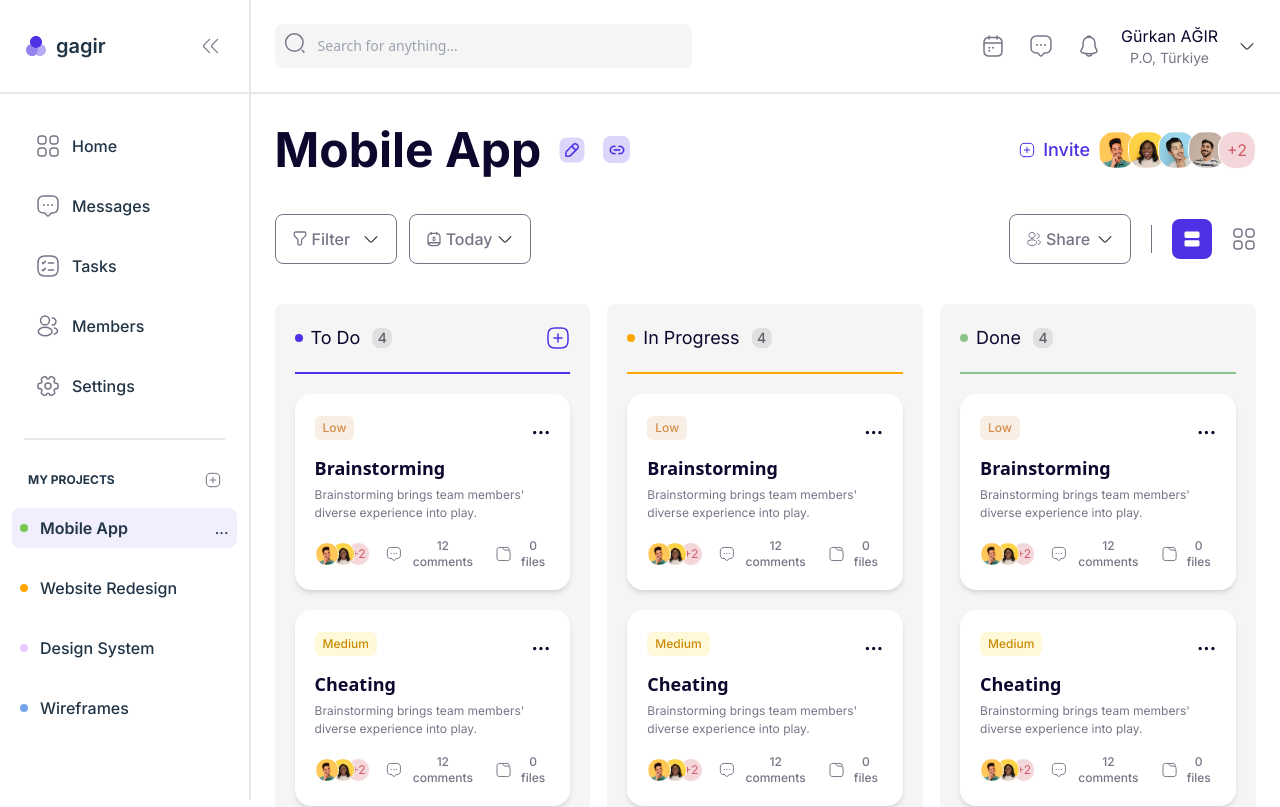
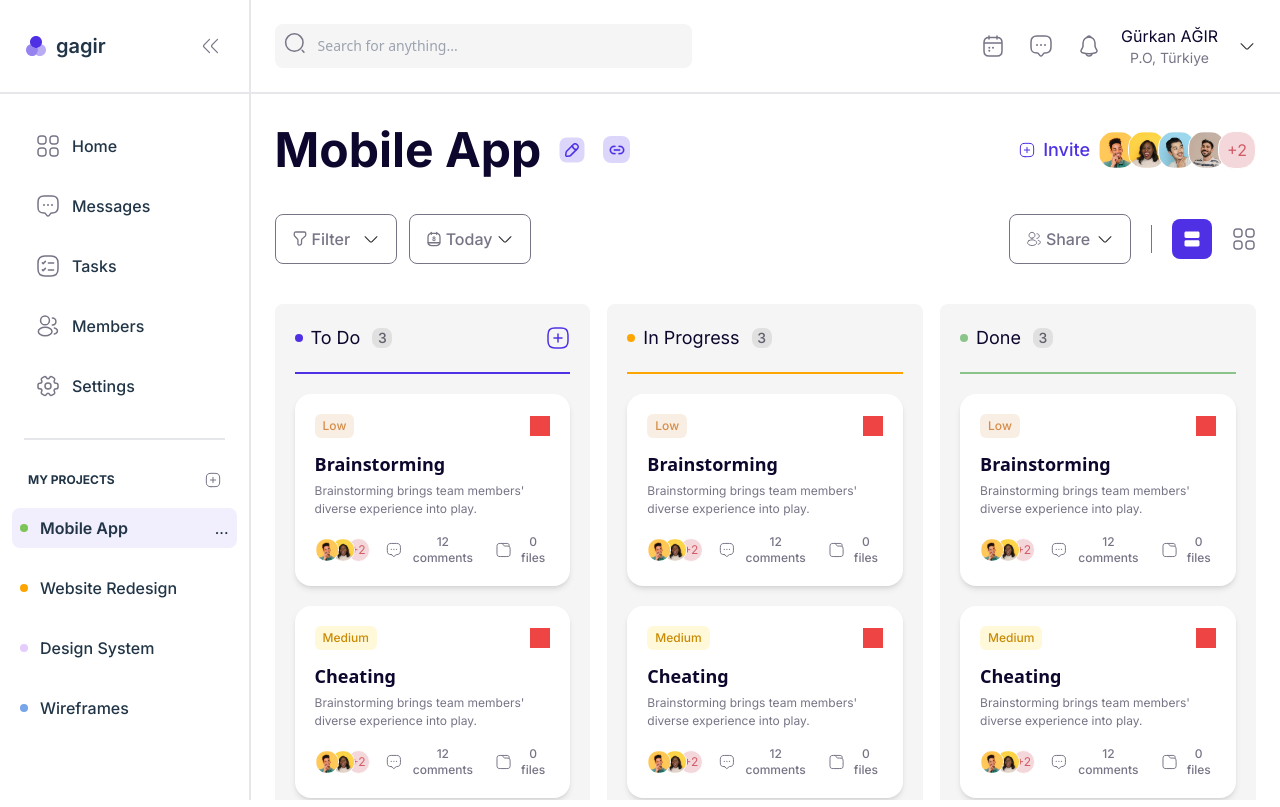
Before and after one commit to ByTengaii/kanbanFront, a React (Vite) app: page / in a window 1280 px wide. Shown: the top 807 px of the page. Built offline with nearby package versions, Linux system fonts and the light colour scheme.

Commit message:
Error: updated list after deletion

```diff
--- a/package.json
+++ b/package.json
@@ -15,6 +15,7 @@
     "react": "^18.3.1",
     "react-beautiful-dnd": "^11.0.2",
     "react-dom": "^18.3.1",
+    "react-modal": "^3.16.1",
     "react-router-dom": "^6.26.0"
   },
   "devDependencies": {
--- a/src/components/kanvan/KanvanCard.tsx
+++ b/src/components/kanvan/KanvanCard.tsx
@@ -1,10 +1,12 @@
 import React from 'react';
 import { ShowAppointersComponent } from '../';
 import { fileFolderIcon, messageIcon } from '../../assets';
+import { KanvanBoard, MockupData } from '../../models/KanvanBoardModels';
+import { observer } from 'mobx-react-lite';
+import { action } from 'mobx';
 interface TaskCardProps {
-    title: string;
-    description: string;
-    priority: 'Low' | 'Medium' | 'High';
+    data: MockupData;
+    KanvanBoard: KanvanBoard;
 }
 
 
@@ -75,10 +77,14 @@ const InfoItem = ({ icon, text }: { icon: any, text: string }) => {
     );
 }
 const KanvanCard: React.FC<TaskCardProps> = ({
-    title,
-    description,
-    priority
+    data,
+    KanvanBoard
 }) => {
+    const { id, title, description, priority } = data;
+    const handleRemoveItem = () => {
+        console.log('Remove Item:', id);
+        KanvanBoard.removeItem(id);
+    };
     return (
         <div id='container'
             className='
@@ -94,7 +100,12 @@ const KanvanCard: React.FC<TaskCardProps> = ({
             <div id='top'
                 className='flex  items-center justify-between'>
                 {PriorityBrand(priority)}
-                <p className='text-text-active text-lg font-extrabold'>...</p>
+                <div className=' w-5 h-5 bg-red-500 cursor-point '
+                onClick={(e) => {
+                    e.preventDefault();
+                    handleRemoveItem();
+                }}>
+                </div>
             </div>
             <div id='Content'
                 className='flex flex-col gap-y-2 text-left'>
@@ -115,4 +126,4 @@ const KanvanCard: React.FC<TaskCardProps> = ({
     )
 }
 
-export default KanvanCard;
+export default observer(KanvanCard);
--- a/src/components/kanvan/KanvanColumn.tsx
+++ b/src/components/kanvan/KanvanColumn.tsx
@@ -1,13 +1,16 @@
 import React from 'react';
 import { addSquareIcon } from '../../assets';
+import { observer } from 'mobx-react-lite';
 
 
 interface KanvanColumnProps {
     title: 'To Do' | 'In Progress' | 'Done';
+    cardNumber: number;
     children?: React.ReactNode;
 }
 const KanvanColumn: React.FC<KanvanColumnProps> = ({
     title,
+    cardNumber,
     children
 }) => {
     const theme = title === 'To Do' ? '#5030E5' : title === 'In Progress' ? '#FFA500' : '#8BC48A';
@@ -55,7 +58,7 @@ const KanvanColumn: React.FC<KanvanColumnProps> = ({
                 h-5
                 rounded-lg
                 ml-3'>
-                    4
+                    {cardNumber}
                 </p>
                 {/** Add Square Icon For To Do */}
                 {title === 'To Do' && (
@@ -75,4 +78,4 @@ const KanvanColumn: React.FC<KanvanColumnProps> = ({
     );
 };
 
-export default KanvanColumn;
+export default observer(KanvanColumn);
--- a/src/models/KanvanBoardModels.ts
+++ b/src/models/KanvanBoardModels.ts
@@ -1,4 +1,4 @@
-import { makeObservable, observable, action } from "mobx";
+import { makeObservable, observable, action, computed } from "mobx";
 import { DropResult } from "react-beautiful-dnd";
 
 export type MockupData = {
@@ -9,28 +9,32 @@ export type MockupData = {
 }
 
 export class KanvanBoard {
-    todos= [] as MockupData[];
+    todos = [] as MockupData[];
     inProgress = [] as MockupData[];
     dones = [] as MockupData[];
+    isModalOpen = false;
 
-    constructor( mockupData: MockupData[], mockupData2: MockupData[], mockupData3: MockupData[]) {
-        this.todos = mockupData;
-        this.inProgress = mockupData2;
-        this.dones = mockupData3;
+    constructor(mockupData: MockupData[], mockupData2: MockupData[], mockupData3: MockupData[]) {
         makeObservable(this, {
             todos: observable,
             inProgress: observable,
+            isModalOpen: observable,
             dones: observable,
             moveItem: action,
             addTodo: action,
             addInProgress: action,
-            addDone: action
-        });
+            addDone: action,
+            removeItem: action,
+        })
+        this.todos = mockupData;
+        this.inProgress = mockupData2;
+        this.dones = mockupData3;
+
     }
 
     moveItem = (result: DropResult) => {
         if (!result.destination) return;
-        console.log('Kanvan Result:',result);
+        console.log('Kanvan Result:', result);
         const { source, destination } = result;
         const sourceColumn = this.getColumn(source.droppableId);
         const destinationColumn = this.getColumn(destination.droppableId);
@@ -38,7 +42,8 @@ export class KanvanBoard {
         destinationColumn!.splice(destination.index, 0, movedItem);
     };
 
-    getColumn = (columnId: string) => {
+    getColumn = (columnId: string) =>{
+        // Column values coming from the ProjectScreen.tsx
         switch (columnId) {
             case 'todo':
                 return this.todos;
@@ -49,7 +54,48 @@ export class KanvanBoard {
         }
     }
 
-    addTodo = (item:MockupData) => {
+    get getTodos () {
+        return this.todos;
+    }
+
+    get getInProgress () {
+        return this.inProgress;
+    }
+
+    get getDones () {
+        return this.dones;
+    }
+
+    get getIsModalOpen(){
+        return this.isModalOpen;
+    }
+
+    set setIsModalOpen (isOpen: boolean) {
+        this.isModalOpen = isOpen;
+    }
+
+    set setTodos (items: MockupData[]){
+        this.todos = items;
+    }
+
+    set setInProgress (items: MockupData[]){
+        this.inProgress = items;
+    }
+
+    set setDones (items: MockupData[]){
+        this.dones = items;
+    }
+
+    removeItem (id: number){
+        this.todos = this.todos.filter(item => item.id !== id);
+        this.inProgress = this.inProgress.filter(item => item.id !== id);
+        this.dones = this.dones.filter(item => item.id !== id);
+        console.log('Item deleted');
+
+    }
+
+
+    addTodo = (item: MockupData) => {
         this.todos.push(item);
         console.log(this.todos);
     }
@@ -62,29 +108,8 @@ export class KanvanBoard {
         this.dones.push(item);
     }
 
-    setTodos = (items: MockupData[]) => {
-        this.todos = items;
-    }
 
-    setInProgress = (items: MockupData[]) => {
-        this.inProgress = items;
-    }
 
-    setDones = (items: MockupData[]) => {
-        this.dones = items;
-    }
-
-    getTodos = () => {
-        return this.todos;
-    }
-
-    getInProgress = () => {
-        return this.inProgress;
-    }
-
-    getDones = () => {
-        return this.dones;
-    }
 
 }
 
--- a/src/screens/ProjectScreen.tsx
+++ b/src/screens/ProjectScreen.tsx
@@ -28,6 +28,7 @@ import {
 } from '../assets';
 
 import { MockupData, KanvanBoard } from '../models/KanvanBoardModels';
+import { observer } from 'mobx-react-lite';
 
 
 
@@ -94,106 +95,8 @@ const mockupData3 = [
     }
 ] as MockupData[];
 
-const Kanvan = new KanvanBoard(mockupData, mockupData2, mockupData3);
-
 const ProjectScreen: React.FC<any> = () => {
-    /*const [todoSection, setTodoSection] = useState(mockupData);
-    const [inProgressSection, setInProgressSection] = useState(mockupData2 as MockupData[]);
-    const [doneSection, setDoneSection] = useState(mockupData3 as MockupData[]);
-
-    const handleOnDragEnd = (result: DropResult) => {
-        console.log(result);
-        if (!result.destination) return;
-        // If the item is dropped in the same column
-        if (result.destination.droppableId === result.source.droppableId) {
-            switch (result.destination.droppableId) {
-                case 'todo': {
-                    const items = Array.from(todoSection);
-                    const [reorderedItem] = items.splice(result.source.index, 1);
-                    items.splice(result.destination.index, 0, reorderedItem);
-                    setTodoSection(items);
-                    break;
-                } case 'inprogress': {
-                    const items = Array.from(inProgressSection);
-                    const [reorderedItem] = items.splice(result.source.index, 1);
-                    items.splice(result.destination.index, 0, reorderedItem);
-                    setInProgressSection(items);
-                    break;
-                }
-                case 'done': {
-                    const items = Array.from(doneSection);
-                    const [reorderedItem] = items.splice(result.source.index, 1);
-                    items.splice(result.destination.index, 0, reorderedItem);
-                    setDoneSection(items);
-                    break;
-                }
-            }
-        } else {
-            // If the item is dropped in a different column
-            switch (result.source.droppableId) {
-                case 'todo': {
-                    const items = Array.from(todoSection);
-                    const [reorderedItem] = items.splice(result.source.index, 1);
-                    setTodoSection(items);
-                    switch (result.destination.droppableId) {
-                        case 'inprogress': {
-                            const items = Array.from(inProgressSection);
-                            items.splice(result.destination.index, 0, reorderedItem);
-                            setInProgressSection(items);
-                            break;
-                        }
-                        case 'done': {
-                            const items = Array.from(doneSection);
-                            items.splice(result.destination.index, 0, reorderedItem);
-                            setDoneSection(items);
-                            break;
-                        }
-                    }
-                    break;
-                }
-                case 'inprogress': {
-                    const items = Array.from(inProgressSection);
-                    const [reorderedItem] = items.splice(result.source.index, 1);
-                    setInProgressSection(items);
-                    switch (result.destination.droppableId) {
-                        case 'todo': {
-                            const items = Array.from(todoSection);
-                            items.splice(result.destination.index, 0, reorderedItem);
-                            setTodoSection(items);
-                            break;
-                        }
-                        case 'done': {
-                            const items = Array.from(doneSection);
-                            items.splice(result.destination.index, 0, reorderedItem);
-                            setDoneSection(items);
-                            break;
-                        }
-                    }
-                    break;
-                }
-                case 'done': {
-                    const items = Array.from(doneSection);
-                    const [reorderedItem] = items.splice(result.source.index, 1);
-                    setDoneSection(items);
-                    switch (result.destination.droppableId) {
-                        case 'todo': {
-                            const items = Array.from(todoSection);
-                            items.splice(result.destination.index, 0, reorderedItem);
-                            setTodoSection(items);
-                            break;
-                        }
-                        case 'inprogress': {
-                            const items = Array.from(inProgressSection);
-                            items.splice(result.destination.index, 0, reorderedItem);
-                            setInProgressSection(items);
-                            break;
-                        }
-                    }
-                    break;
-                }
-            }
-        }
-    }*/
+    const Kanvan = new  KanvanBoard(mockupData, mockupData2, mockupData3);
 
     return (
         <div id='container'
@@ -242,7 +145,7 @@ const ProjectScreen: React.FC<any> = () => {
             flex-col
             gap-y-10
             max-w-full
-            h-[calc(100vh-5.85rem)]'>
+            h-full'>
                 <div id='header-section'
                     className='flex flex-col gap-y-10'>
                     <div id='header-content'
@@ -326,7 +229,7 @@ const ProjectScreen: React.FC<any> = () => {
                     className='
                 flex
                 w-full
-                h-full
+                max-h-[calc(100vh-19rem)]
                 justify-between
                 '>
                     <DragDropContext onDragEnd={Kanvan.moveItem}>
@@ -335,9 +238,9 @@ const ProjectScreen: React.FC<any> = () => {
                                 <div
                                     ref={provided.innerRef}
                                     {...provided.droppableProps}
-                                    className='w-[calc(33.33%-0.7rem)] h-full overflow-y-auto'>
-                                    <KanvanColumn title='To Do'>
-                                        {Kanvan.getTodos().map((item, index) => {
+                                    className='w-[calc(33.33%-0.7rem)] h-full overflow-y-auto no-scrollbar'>
+                                    <KanvanColumn title='To Do' cardNumber={Kanvan.getTodos.length}>
+                                        {Kanvan.getTodos.map((item, index) => {
                                             return (
                                                 <Draggable draggableId={item.id.toString()} key={item.id} index={index}>
                                                     {(provided) => (
@@ -345,7 +248,7 @@ const ProjectScreen: React.FC<any> = () => {
                                                             ref={provided.innerRef}
                                                             {...provided.draggableProps}
                                                             {...provided.dragHandleProps}>
-                                                            <KanvanCard title={item.title} description={item.description} priority={item.priority} />
+                                                            <KanvanCard data={item} KanvanBoard={Kanvan} />
                                                         </div>
                                                     )}
                                                 </Draggable>
@@ -361,9 +264,9 @@ const ProjectScreen: React.FC<any> = () => {
                                 <div
                                     ref={provided.innerRef}
                                     {...provided.droppableProps}
-                                    className='w-[calc(33.33%-0.7rem)] h-full overflow-y-auto'>
-                                    <KanvanColumn title='In Progress'>
-                                        {Kanvan.getInProgress().map((item, index) => {
+                                    className='w-[calc(33.33%-0.7rem)] h-full overflow-y-auto no-scrollbar'>
+                                    <KanvanColumn title='In Progress' cardNumber={Kanvan.getInProgress.length}>
+                                        {Kanvan.inProgress.map((item, index) => {
                                             return (
                                                 <Draggable draggableId={item.id.toString()} key={item.id} index={index}>
                                                     {(provided) => (
@@ -371,7 +274,7 @@ const ProjectScreen: React.FC<any> = () => {
                                                             ref={provided.innerRef}
                                                             {...provided.draggableProps}
                                                             {...provided.dragHandleProps}>
-                                                            <KanvanCard title={item.title} description={item.description} priority={item.priority} />
+                                                            <KanvanCard data={item} KanvanBoard={Kanvan} />
                                                         </div>
                                                     )}
                                                 </Draggable>
@@ -387,9 +290,9 @@ const ProjectScreen: React.FC<any> = () => {
                                 <div
                                     ref={provided.innerRef}
                                     {...provided.droppableProps}
-                                    className='w-[calc(33.33%-0.7rem)] h-full'>
-                                    <KanvanColumn title='Done'>
-                                        {Kanvan.getDones().map((item, index) => {
+                                    className='w-[calc(33.33%-0.7rem)] h-full overflow-y-auto no-scrollbar'>
+                                    <KanvanColumn title='Done' cardNumber={Kanvan.getDones.length}>
+                                        {Kanvan.getDones.map((item, index) => {
                                             return (
                                                 <Draggable draggableId={item.id.toString()} key={item.id} index={index}>
                                                     {(provided) => (
@@ -397,7 +300,7 @@ const ProjectScreen: React.FC<any> = () => {
                                                             ref={provided.innerRef}
                                                             {...provided.draggableProps}
                                                             {...provided.dragHandleProps}>
-                                                            <KanvanCard title={item.title} description={item.description} priority={item.priority} />
+                                                            <KanvanCard data={item} KanvanBoard={Kanvan} />
                                                         </div>
                                                     )}
                                                 </Draggable>
```
Also changed, not shown: src/components/modals/AddTaskModal.tsx (added, +29 -0 lines), 1 other file (tests, documents, lock files or other folders).
